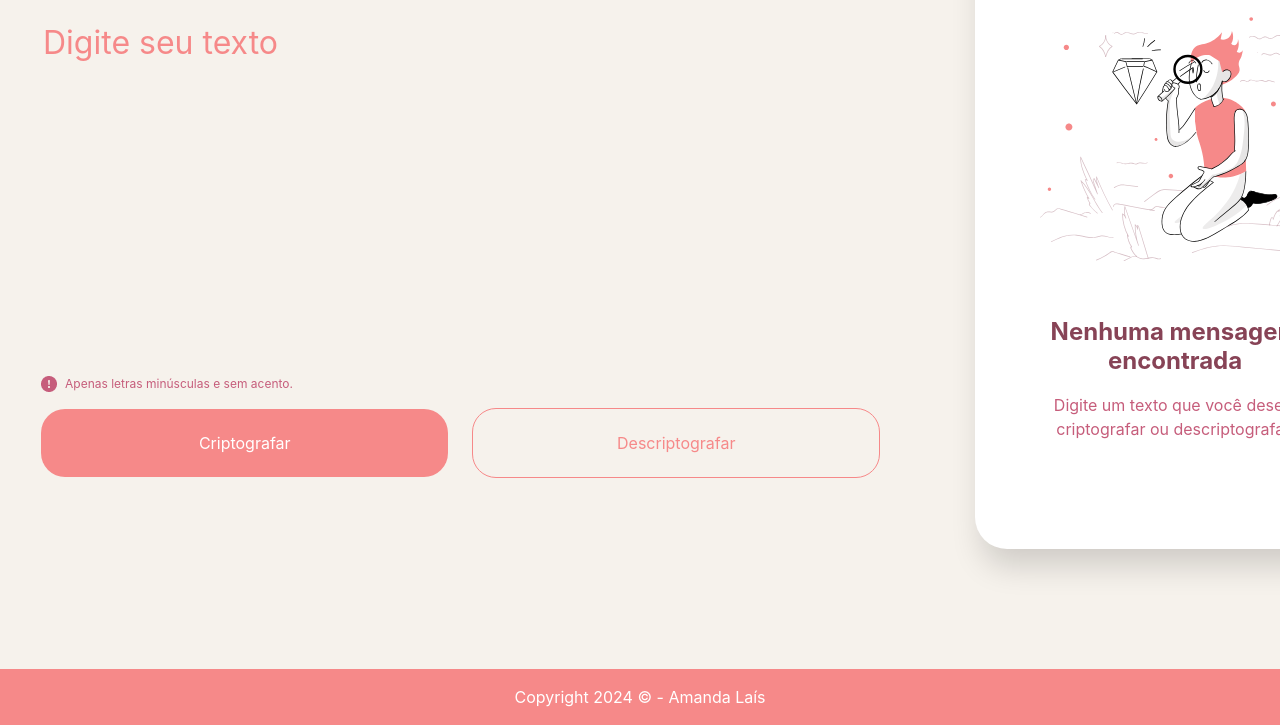
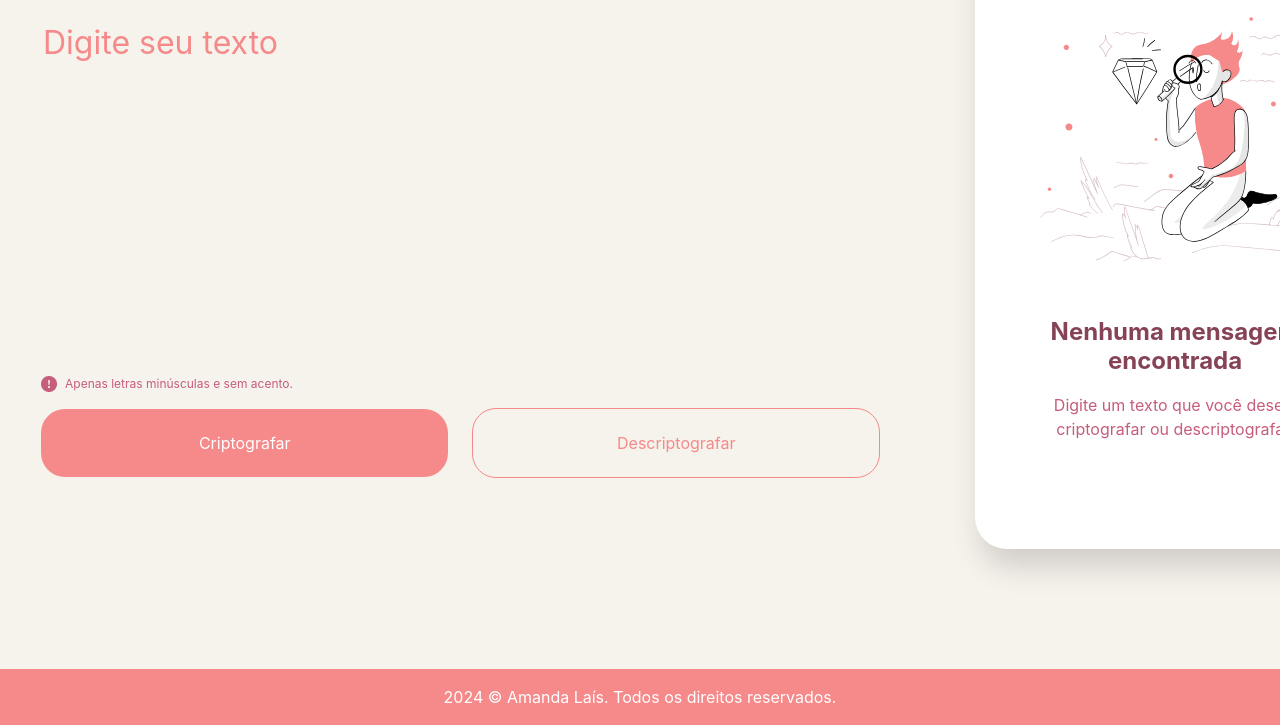
Before and after one commit to amndalsr/ChallengeONE-DecodificadorDeTexto, a plain HTML site: page index.html in a window 1280 px wide. Shown: the part 131-856 px from the top of the page. Drawn offline with Linux system fonts and the light colour scheme.

Commit message:
initial commit

```diff
--- a/index.html
+++ b/index.html
@@ -52,7 +52,7 @@
     </main>
 
     <footer class="rodape">
-        <p>Copyright 2024 © - Amanda Laís</p>
+        <p>2024 © Amanda Laís. Todos os direitos reservados.</p>
     </footer>
 
     <script src="/script.js"></script>
```
